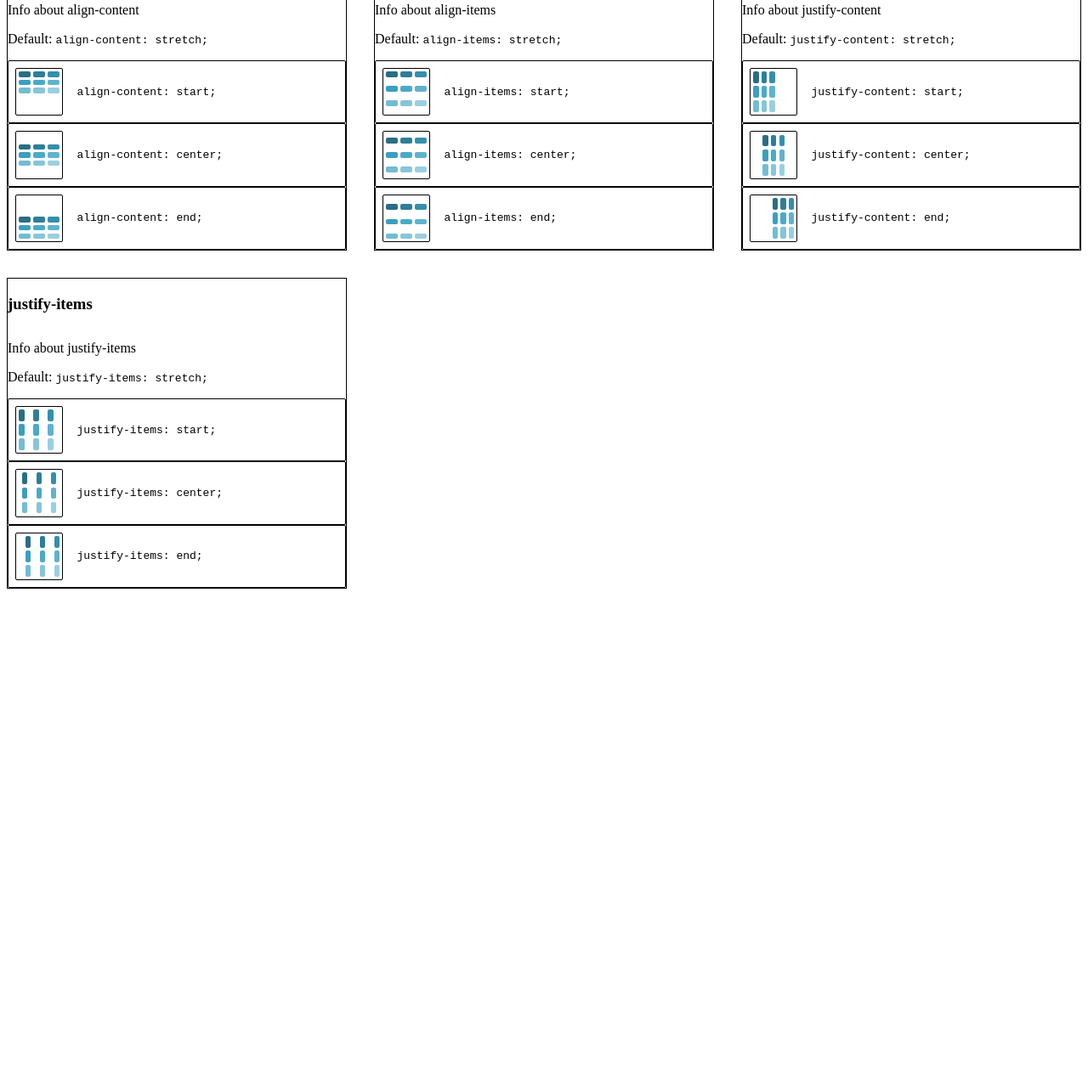
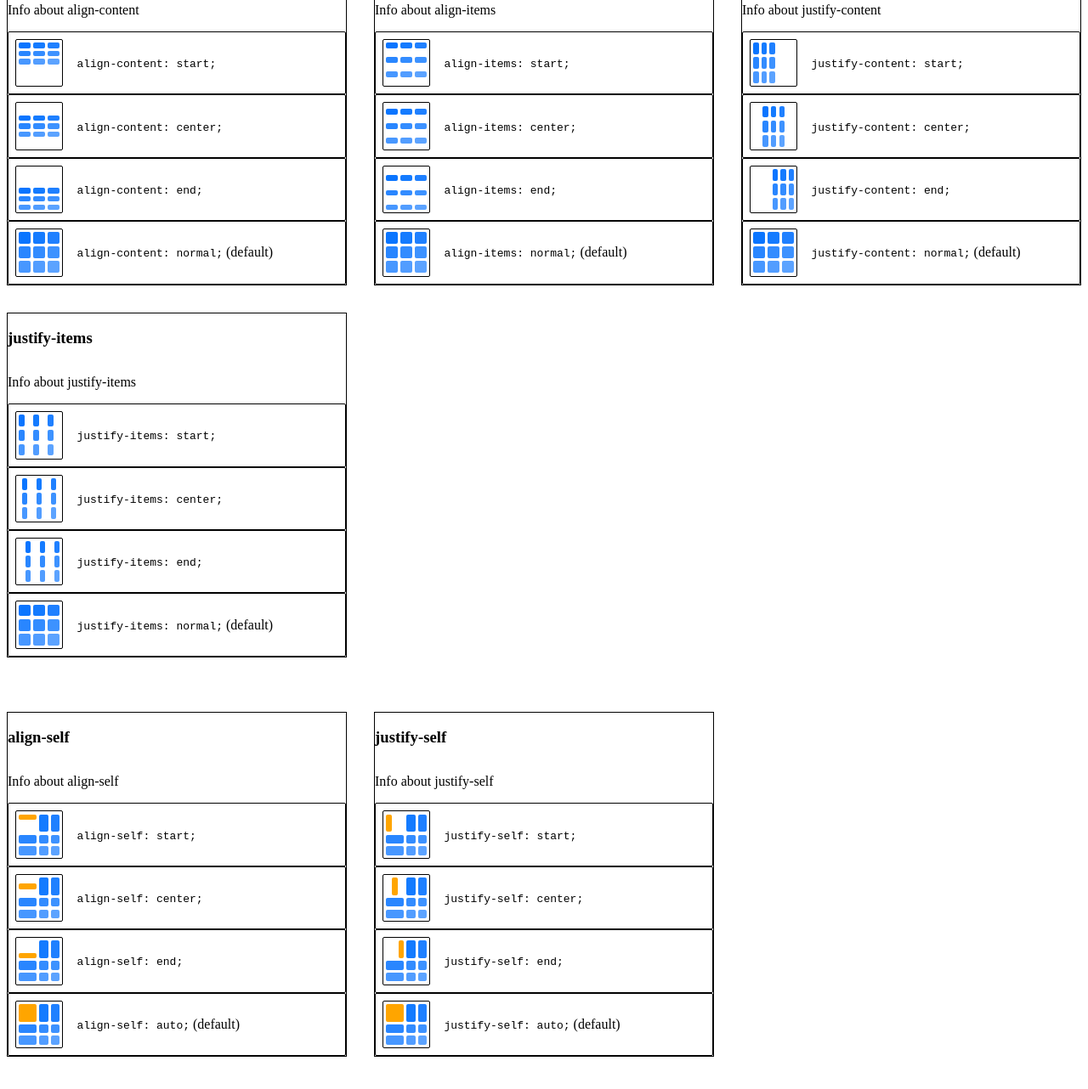
Before and after one commit to ajosedev/grid-cheatsheet, a Gatsby site: page / in a window 1280 px wide. Shown: the part 190-1472 px from the top of the page at 85% size. Before the commit the page ends 891 px from the top, so only its background shows below. Built offline with nearby package versions, Linux system fonts and the light colour scheme; Gatsby itself is replaced by a stand-in of ours.

Commit message:
Added GridIndividual component

```diff
--- a/src/components/example.js
+++ b/src/components/example.js
@@ -1,31 +1,38 @@
 import React from "react";
 import PropTypes from 'prop-types';
 import styled from "styled-components";
+
 import Grid from './grid';
+import GridIndividual from './gridIndividual';
 
 const Container = styled.div`
   display: flex;
-  /* flex-wrap: wrap; */
   align-items: center;
-  /* justify-content: space-around; */
   border: 1px solid black;
   border-radius: 2px;
   padding: .5rem;
 `;
 
-const Code = styled.code`
+const Caption = styled.p`
   margin-left: 1rem;
 `;
 
-const Example = ({ code }) => (
+const Example = ({ code, isDefault, styleItem }) => (
   <Container>
-    <Grid code={code} />
-    <Code>{code}</Code>
+    {styleItem ? <GridIndividual code={code} /> : <Grid code={code} />}
+    <Caption><code>{code}</code> {isDefault && '(default)'}</Caption>
   </Container>
 )
 
 Example.propTypes = {
   code: PropTypes.string.isRequired,
+  isDefault: PropTypes.bool,
+  styleItem: PropTypes.bool,
+};
+
+Example.defaultProps = {
+  isDefault: false,
+  styleItem: false,
 };
 
 export default Example;
--- a/src/components/grid.js
+++ b/src/components/grid.js
@@ -3,9 +3,10 @@ import PropTypes from 'prop-types';
 import styled from "styled-components";
 import GridItem from './gridItem';
 
-const StyledGrid = styled.div`
+export const StyledGrid = styled.div`
   display: grid;
   grid-template-columns: repeat(3, auto);
+  grid-template-rows: repeat(3, auto);
   grid-gap: .2rem;
   padding: .2rem;
   border: 1px solid black;
--- /dev/null
+++ b/src/components/gridIndividual.js
@@ -0,0 +1,33 @@
+import React from "react";
+import PropTypes from 'prop-types';
+import styled from "styled-components";
+
+import { StyledGrid } from './grid';
+import GridItem from './gridItem';
+
+const StyledGridIndividual = styled(StyledGrid)`
+  grid-template-columns: 2fr 1fr 1fr;
+  grid-template-rows: 2fr 1fr 1fr;
+`;
+
+const renderAdditionalGridItems = () => {
+  const additionalGridItems = [];
+  for (let i = 0; i < 8; i++) {
+    additionalGridItems.push(<GridItem key={i} />);
+  }
+
+  return additionalGridItems;
+}
+
+const GridIndividual = ({ code }) => (
+  <StyledGridIndividual>
+    <GridItem code={code} colour="orange" />
+    {renderAdditionalGridItems()}
+  </StyledGridIndividual>
+)
+
+GridIndividual.propTypes = {
+  code: PropTypes.string.isRequired,
+};
+
+export default GridIndividual;
--- a/src/components/gridItem.js
+++ b/src/components/gridItem.js
@@ -1,15 +1,18 @@
 import React from "react";
+import PropTypes from 'prop-types';
 import styled from "styled-components";
-import { darken } from 'polished';
+import { lighten } from 'polished';
 
-const style = () => {
+const style = (startAtOne = false) => {
   const styles = [];
-  for (let i = 0; i < 9; i++) {
+  const start = startAtOne ? 1 : 0;
+
+  for (let i = start; i < 9; i++) {
     const pos = i + 1;
 
     styles.push(`
-      &:nth-of-type(${10 - pos}) {
-        background-color: ${darken(`${pos / 20}`, 'lightblue')}
+      &:nth-of-type(${pos}) {
+        background-color: ${lighten(pos / 50, '#006fff')}
       }
     `);
   }
@@ -21,11 +24,23 @@ const Item = styled.div`
   border-radius: 2px;
   min-width: .4rem;
   min-height: .4rem;
-  ${style()}
+  background-color: ${props => props.colour};
+  ${props => style(!!props.code)}
+  ${props => props.code};
 `;
 
-const GridItem = () => (
-  <Item />
+const GridItem = ({ code, colour }) => (
+  <Item className="test" code={code} colour={colour} />
 )
 
+GridItem.propTypes = {
+  code: PropTypes.string,
+  colour: PropTypes.string,
+};
+
+GridItem.defaultProps = {
+  code: null,
+  colour: null,
+};
+
 export default GridItem;
--- a/src/pages/index.js
+++ b/src/pages/index.js
@@ -3,10 +3,11 @@ import styled from 'styled-components';
 import ExampleContainer from '../components/exampleContainer';
 import Example from '../components/example';
 
-const AppGrid = styled.div`
+const SectionGrid = styled.div`
   display: grid;
   grid-template-columns: repeat(3, 1fr);
   grid-gap: 2rem;
+  margin-bottom: 4rem;
 `;
 
 const Header = styled.h1`
@@ -16,36 +17,52 @@ const Header = styled.h1`
 const App = () => (
   <div>
     <Header>CSS Grid</Header>
-    <AppGrid>
+    <SectionGrid>
       <ExampleContainer header="align-content">
         <p>Info about align-content</p>
-        <p>Default: <code>align-content: stretch;</code></p>
         <Example code="align-content: start;" />
         <Example code="align-content: center;" />
         <Example code="align-content: end;" />
+        <Example code="align-content: normal;" isDefault />
       </ExampleContainer>
       <ExampleContainer header="align-items">
         <p>Info about align-items</p>
-        <p>Default: <code>align-items: stretch;</code></p>
         <Example code="align-items: start;" />
         <Example code="align-items: center;" />
         <Example code="align-items: end;" />
+        <Example code="align-items: normal;" isDefault />
       </ExampleContainer>
       <ExampleContainer header="justify-content">
         <p>Info about justify-content</p>
-        <p>Default: <code>justify-content: stretch;</code></p>
         <Example code="justify-content: start;" />
         <Example code="justify-content: center;" />
         <Example code="justify-content: end;" />
+        <Example code="justify-content: normal;" isDefault />
       </ExampleContainer>
       <ExampleContainer header="justify-items">
         <p>Info about justify-items</p>
-        <p>Default: <code>justify-items: stretch;</code></p>
         <Example code="justify-items: start;" />
         <Example code="justify-items: center;" />
         <Example code="justify-items: end;" />
+        <Example code="justify-items: normal;" isDefault />
       </ExampleContainer>
-    </AppGrid>
+    </SectionGrid>
+    <SectionGrid>
+      <ExampleContainer header="align-self">
+        <p>Info about align-self</p>
+        <Example code="align-self: start;" styleItem />
+        <Example code="align-self: center;" styleItem />
+        <Example code="align-self: end;" styleItem />
+        <Example code="align-self: auto;" styleItem isDefault />
+      </ExampleContainer>
+      <ExampleContainer header="justify-self">
+        <p>Info about justify-self</p>
+        <Example code="justify-self: start;" styleItem />
+        <Example code="justify-self: center;" styleItem />
+        <Example code="justify-self: end;" styleItem />
+        <Example code="justify-self: auto;" styleItem isDefault/>
+      </ExampleContainer>
+    </SectionGrid>
   </div>
 )
 
```
